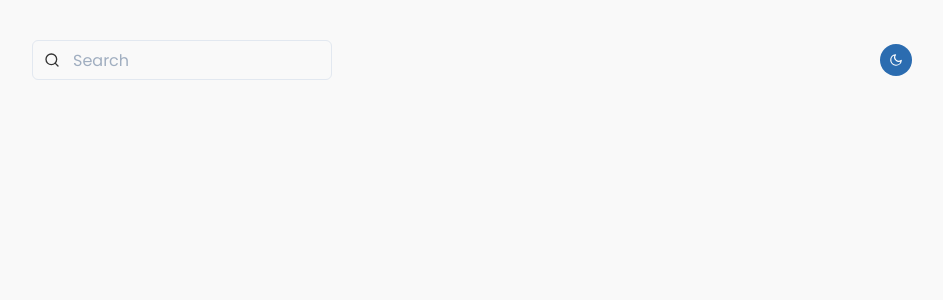
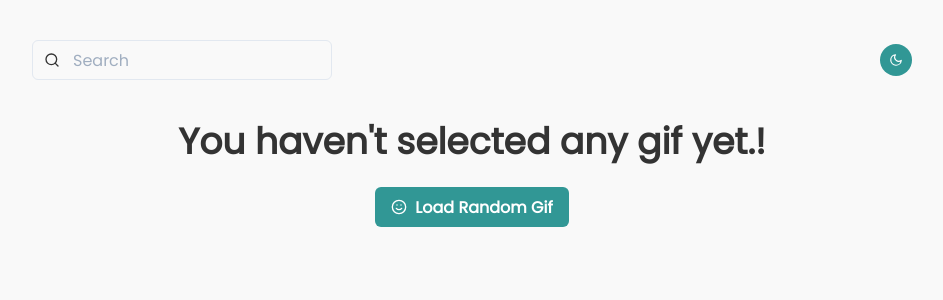
Before and after one commit to TutoDS/workshop-giphy-react, a React (Create React App) app: page / in a window 1280 px wide. Shown: the top 300 px of the page, without its empty margins (8-951 px from the left). Built offline with nearby package versions, Linux system fonts and the light colour scheme; no server answers.

Commit message:
Add context

```diff
--- a/src/components/GifGrid/index.tsx
+++ /dev/null
@@ -1,30 +0,0 @@
-import { Grid } from '@chakra-ui/react';
-import Gif from 'components/Gif';
-
-type Props = {
-	gifs: string[];
-	onClick: (id: string) => void;
-};
-
-const GifGrid = ({ gifs, onClick, ...props }: Props) => {
-	return (
-		<Grid
-			maxH={'100vh'}
-			overflowY={'auto'}
-			padding={10}
-			templateColumns={['1fr', 'repeat(2, 1fr)']}
-			gap={4}
-		>
-			{gifs.map((gif) => (
-				<Gif
-					{...props}
-					onClick={() => onClick(gif)}
-					id={gif}
-					key={gif}
-				/>
-			))}
-		</Grid>
-	);
-};
-
-export default GifGrid;
--- a/src/components/ThemeSwitcher/index.tsx
+++ b/src/components/ThemeSwitcher/index.tsx
@@ -15,6 +15,7 @@ const ThemeSwitcher: React.FC<Partial<Props>> = ({
 
 	return (
 		<IconButton
+			colorScheme={'teal'}
 			{...attributes}
 			onClick={toggleColorMode}
 			variant={variant || 'solid'}
--- /dev/null
+++ b/src/components/gifs/CurrentGif/index.tsx
@@ -0,0 +1,63 @@
+import { Button, Flex, Heading, Image, Spinner } from '@chakra-ui/react';
+import { useGiphy } from 'contexts/GiphyContext';
+import { useState } from 'react';
+import { FiFrown, FiSmile } from 'react-icons/fi';
+
+const CurrentGif = () => {
+	const [isLoading, setIsLoading] = useState<boolean>(true);
+	const { listOfGifs, loadRandomGif, clearCurrentGif } = useGiphy();
+
+	return (
+		<>
+			{!listOfGifs.current && (
+				<>
+					<Heading as={'h3'}>
+						You haven't selected any gif yet.!
+					</Heading>
+
+					<Button
+						mt={4}
+						onClick={loadRandomGif}
+						colorScheme={'teal'}
+						leftIcon={<FiSmile />}
+					>
+						<span>Load Random Gif</span>
+					</Button>
+				</>
+			)}
+
+			{listOfGifs.current && (
+				<Flex
+					direction={'column'}
+					alignItems={'center'}
+					justifyContent={'center'}
+					minH={'200px'}
+					minW={'200px'}
+				>
+					{isLoading && (
+						<Spinner size={'xl'} label={'Loading Gifs!'} />
+					)}
+
+					<Image
+						src={`https://media4.giphy.com/media/${listOfGifs.current}/giphy.gif`}
+						alt={'gif'}
+						display={isLoading ? 'none' : ''}
+						style={!isLoading ? {} : { display: 'none' }}
+						onLoad={() => setIsLoading(false)}
+					/>
+
+					<Button
+						mt={4}
+						onClick={clearCurrentGif}
+						colorScheme={'teal'}
+						leftIcon={<FiFrown />}
+					>
+						<span>Clear Current Icon</span>
+					</Button>
+				</Flex>
+			)}
+		</>
+	);
+};
+
+export default CurrentGif;
--- a/src/components/Gif/index.tsx
+++ b/src/components/gifs/Gif/index.tsx
@@ -10,7 +10,6 @@ const Gif = ({ id, onClick, ...props }: Props) => {
 	const [isLoading, setIsLoading] = useState<boolean>(true);
 
 	const url = `https://media4.giphy.com/media/${id}/giphy.gif`;
-	console.log(url, id);
 
 	return (
 		<Center minH={'200px'} minW={'200px'}>
--- /dev/null
+++ b/src/components/gifs/GifGrid/index.tsx
@@ -0,0 +1,23 @@
+import { Grid } from '@chakra-ui/react';
+import Gif from 'components/gifs/Gif';
+import { useGiphy } from 'contexts/GiphyContext';
+
+const GifGrid = () => {
+	const { listOfGifs, setCurrentGif } = useGiphy();
+
+	return (
+		<Grid
+			maxH={'100vh'}
+			overflowY={'auto'}
+			padding={10}
+			templateColumns={['1fr', 'repeat(2, 1fr)']}
+			gap={4}
+		>
+			{listOfGifs?.gifs.map((gif: string) => (
+				<Gif onClick={() => setCurrentGif(gif)} id={gif} key={gif} />
+			))}
+		</Grid>
+	);
+};
+
+export default GifGrid;
--- a/src/components/inputs/SearchInput/index.tsx
+++ b/src/components/inputs/SearchInput/index.tsx
@@ -8,7 +8,7 @@ type Props = {
 
 const SearchInput = ({ onChange, ...props }: Props) => {
 	return (
-		<InputGroup w={['200px','300px']}>
+		<InputGroup w={['200px', '300px']}>
 			<InputLeftElement
 				pointerEvents='none'
 				children={<FiSearch color='gray.300' />}
@@ -18,6 +18,8 @@ const SearchInput = ({ onChange, ...props }: Props) => {
 				onChange={onChange}
 				type='text'
 				placeholder='Search'
+				focusBorderColor={'teal.500'}
+
 			/>
 		</InputGroup>
 	);
--- /dev/null
+++ b/src/contexts/GiphyContext.tsx
@@ -0,0 +1,107 @@
+import {
+	ChangeEvent,
+	createContext,
+	ReactNode,
+	useContext,
+	useEffect,
+	useState
+} from 'react';
+import {
+	GifType,
+	GiphyContextType,
+	StateGifsType
+} from 'utils/@types/GiphyContext';
+import { getIdFromUrl } from 'utils/functions/getIdFromUrl';
+import { giphyApi } from 'utils/giphyApi';
+
+type Props = {
+	children: ReactNode;
+};
+
+export const GiphyContext = createContext({} as GiphyContextType);
+
+export const GiphyContextProvider = ({ children }: Props) => {
+	const [listOfGifs, setListOfGifs] = useState<StateGifsType>({
+		gifs: []
+	});
+
+	useEffect(() => {
+		const loadGifs = async () => {
+			const { data } = await giphyApi.get('/trending', {
+				params: {
+					limit: '16',
+					rating: 'g'
+				}
+			});
+
+			setListOfGifs((prevState) => ({
+				...prevState,
+				gifs: data.data.map((res: GifType): string =>
+					getIdFromUrl(res.images.original.url)
+				)
+			}));
+		};
+
+		loadGifs();
+	}, []);
+
+	const onSearch = async (evt: ChangeEvent<HTMLInputElement>) => {
+		const params =
+			evt.target.value.length > 0
+				? { rating: 'g', q: evt.target.value, limit: '16' }
+				: { rating: 'g' };
+
+		const endpoint = evt.target.value.length > 0 ? '/search' : '/trending';
+
+		const { data } = await giphyApi.get(endpoint, {
+			params
+		});
+
+		setListOfGifs((prevState) => ({
+			...prevState,
+			gifs: data.data.map((res: GifType): string =>
+				getIdFromUrl(res.images.original.url)
+			)
+		}));
+	};
+
+	const setCurrentGif = (id: string) =>
+		setListOfGifs((prevState) => ({
+			...prevState,
+			current: id
+		}));
+
+	const loadRandomGif = async () => {
+		const { data } = await giphyApi.get('/random', {
+			params: { rating: 'g' }
+		});
+
+		setListOfGifs((prevState) => ({
+			...prevState,
+			current: getIdFromUrl(data.data.images.original.url)
+		}));
+	};
+
+	const clearCurrentGif = () => {
+		setListOfGifs((prevState) => ({
+			...prevState,
+			current: undefined
+		}));
+	};
+
+	return (
+		<GiphyContext.Provider
+			value={{
+				listOfGifs,
+				onSearch,
+				setCurrentGif,
+				loadRandomGif,
+				clearCurrentGif
+			}}
+		>
+			{children}
+		</GiphyContext.Provider>
+	);
+};
+
+export const useGiphy = () => useContext(GiphyContext);
--- a/src/index.tsx
+++ b/src/index.tsx
@@ -1,5 +1,6 @@
 import { ChakraProvider } from '@chakra-ui/react';
 import '@fontsource/poppins';
+import { GiphyContextProvider } from 'contexts/GiphyContext';
 import App from 'pages/App';
 import React from 'react';
 import ReactDOM from 'react-dom';
@@ -7,9 +8,11 @@ import theme from 'theme';
 
 ReactDOM.render(
 	<React.StrictMode>
-		<ChakraProvider resetCSS theme={theme}>
-			<App />
-		</ChakraProvider>
+		<GiphyContextProvider>
+			<ChakraProvider resetCSS theme={theme}>
+				<App />
+			</ChakraProvider>
+		</GiphyContextProvider>
 	</React.StrictMode>,
 	document.getElementById('root')
 );
--- a/src/pages/App/index.tsx
+++ b/src/pages/App/index.tsx
@@ -1,102 +1,25 @@
 import { Box, Flex, Heading } from '@chakra-ui/react';
-import Gif from 'components/Gif';
-import GifGrid from 'components/GifGrid';
+import CurrentGif from 'components/gifs/CurrentGif';
+import GifGrid from 'components/gifs/GifGrid';
 import SearchInput from 'components/inputs/SearchInput';
 import { ThemeSwitcher } from 'components/ThemeSwitcher';
-import { ChangeEvent, useEffect, useState } from 'react';
-import { getIdFromUrl } from 'utils/functions/getIdFromUrl';
-import { giphyApi } from 'utils/giphyApi';
+import { useGiphy } from 'contexts/GiphyContext';
 
-type GifType = {
-	images: {
-		original: {
-			url: string;
-		};
-	};
-};
+// type GifType = {
+// 	images: {
+// 		original: {
+// 			url: string;
+// 		};
+// 	};
+// };
 
-type ListOfGifsType = {
-	gifs: string[];
-	currentSelected?: string;
-};
+// type ListOfGifsType = {
+// 	gifs: string[];
+// 	currentSelected?: string;
+// };
 
 const App = () => {
-	const [listOfGifs, setListOfGifs] = useState<ListOfGifsType>({
-		gifs: []
-	});
-
-	/**
-	 * On Search method
-	 * @param evt Change Event of input
-	 */
-	const onSearch = async (evt: ChangeEvent<HTMLInputElement>) => {
-		const params =
-			evt.target.value.length > 0
-				? { rating: 'g', q: evt.target.value, limit: '15' }
-				: { rating: 'g' };
-
-		const endpoint = evt.target.value.length > 0 ? '/search' : '/trending';
-
-		const { data } = await giphyApi.get(endpoint, {
-			params
-		});
-
-		setListOfGifs((prevState) => ({
-			...prevState,
-			gifs: data.data.map((res: GifType): string =>
-				getIdFromUrl(res.images.original.url)
-			)
-		}));
-	};
-
-	/**
-	 * Set the current gif to show on left side
-	 * @param id id of gif
-	 */
-	const setHasCurrent = (id: string) => {
-		setListOfGifs((prevState) => ({
-			...prevState,
-			currentSelected: id
-		}));
-	};
-
-	useEffect(() => {
-		/**
-		 * Get list of trending gifs to populate grid
-		 */
-		const fetchData = async () => {
-			const { data } = await giphyApi.get('/trending', {
-				params: {
-					limit: '50',
-					rating: 'g'
-				}
-			});
-
-			setListOfGifs((prevState) => ({
-				...prevState,
-				gifs: data.data.map((res: GifType): string =>
-					getIdFromUrl(res.images.original.url)
-				)
-			}));
-		};
-
-		/**
-		 * Get a rondom gif to first load
-		 */
-		const getRandomGif = async () => {
-			const { data } = await giphyApi.get('/random', {
-				params: { rating: 'g' }
-			});
-
-			setListOfGifs((prevState) => ({
-				...prevState,
-				currentSelected: getIdFromUrl(data.data.images.original.url)
-			}));
-		};
-
-		getRandomGif();
-		fetchData();
-	}, []);
+	const { onSearch } = useGiphy();
 
 	return (
 		<Flex overflow={'hidden'} direction={['column', 'row']}>
@@ -109,12 +32,7 @@ const App = () => {
 				>
 					<SearchInput onChange={onSearch} />
 
-					<ThemeSwitcher
-						size={'sm'}
-						bgColor={'blue.600'}
-						color={'white'}
-						_hover={{ color: 'white', bgColor: 'blue.700' }}
-					/>
+					<ThemeSwitcher size={'sm'} />
 				</Flex>
 
 				<Flex
@@ -133,9 +51,7 @@ const App = () => {
 						Current Selected Gif
 					</Heading>
 
-					{listOfGifs.currentSelected && (
-						<Gif id={listOfGifs.currentSelected} />
-					)}
+					<CurrentGif />
 				</Flex>
 			</Box>
 			<Box width={['100%', '25vw']} mt={[10, 0]}>
@@ -148,7 +64,7 @@ const App = () => {
 				>
 					List of Gifs
 				</Heading>
-				<GifGrid gifs={listOfGifs.gifs} onClick={setHasCurrent} />
+				<GifGrid />
 			</Box>
 		</Flex>
 	);
```
Also changed, not shown: src/utils/@types/GiphyContext.d.ts (added, +24 -0 lines).
